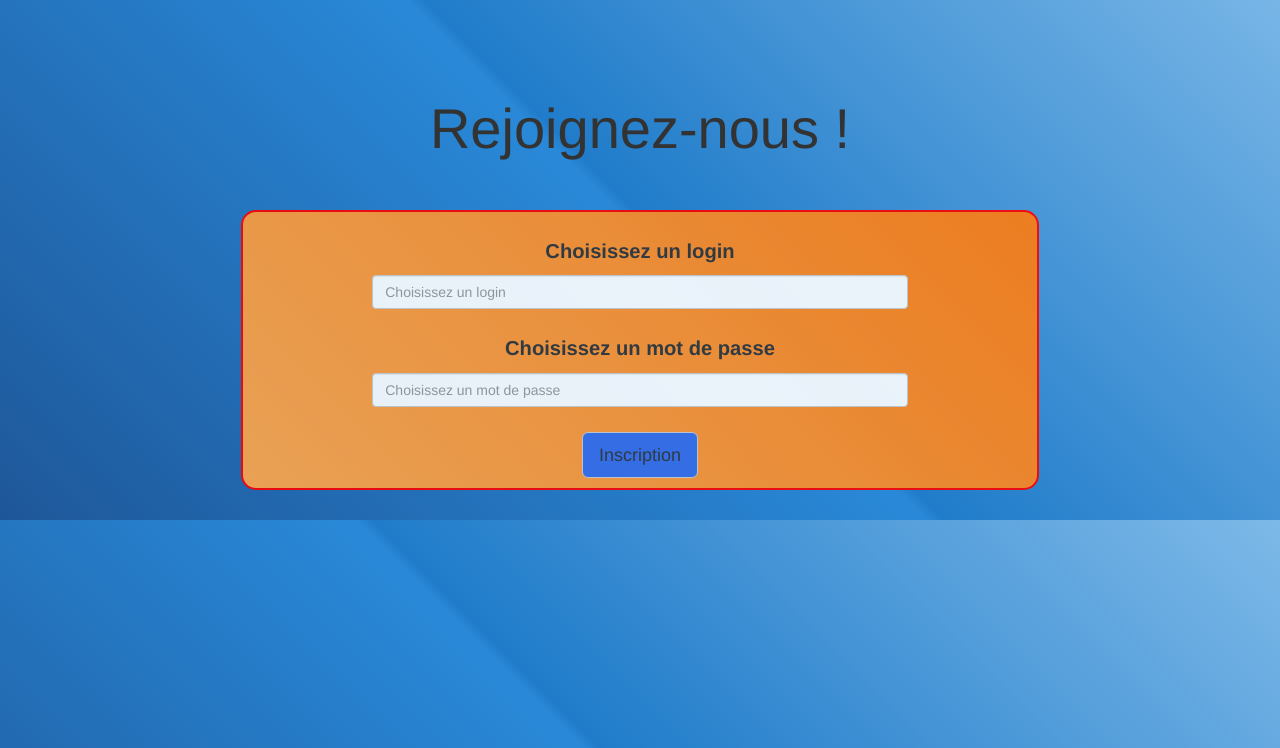
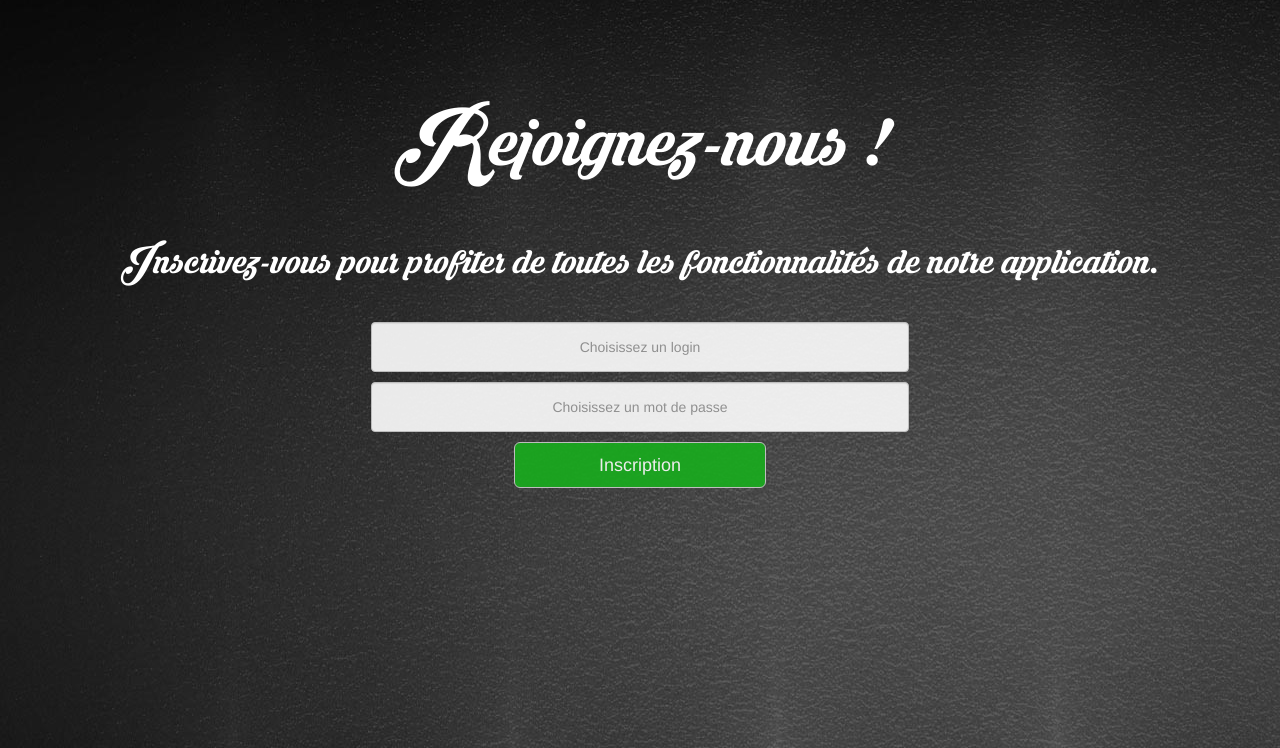
Before and after one commit to jules-larue/myJukebox, a Flask app: page /nouvel-utilisateur in a window 1280 px wide. Shown: the part 52-800 px from the top of the page. Run offline with Flask 2, Linux system fonts and the light colour scheme; some libraries are stand-ins or nearby versions.

Commit message:
refonte graphique page d'inscription

```diff
--- a/app/static/inscription_page.css
+++ b/app/static/inscription_page.css
@@ -1,17 +1,28 @@
-body{
-    background: linear-gradient(45deg, rgba(30,87,153,1) 0%,rgba(41,137,216,1) 50%,rgba(32,124,202,1) 51%,rgba(125,185,232,1) 100%);
+@font-face {
+    font-family: rock;
+    src: url('fonts/rock.ttf');
 }
 
-label{
+body{
+    background:url('inscription_page.jpg');
+    color:#fff;
+}
+
+
+.main h1, .main h2{
     text-align:center;
-    font-size:1.2em;
+    font-family:rock;
 }
 
 .main h1{
-    text-align:center;
-    font-size:4em;
+    font-size:6em;
     margin-bottom:50px;
 }
+
+.main h2{
+    font-size: 3em;
+}
+
 
 .main form{
     text-align:center;
@@ -19,21 +30,16 @@ label{
     padding: 25px;
     height: 280px !important;
     width: 70%;
-    border: 2px solid red;
     margin: 0 auto 30px auto;
-    border-radius: 15px;
-    background: linear-gradient(45deg, rgba(255,168,76,1) 0%,rgba(255,123,13,1) 100%);
     opacity: 0.9;
 }
 
-.main .input{
-    margin:auto;
-    text-align:center;
-}
 
 .main input{
+    height:50px;
     width: 75% !important;
-    margin:0 auto 25px auto;
+    text-align:center;
+    margin:0 auto 10px auto;
 }
 
 .main{
@@ -46,7 +52,9 @@ label{
 }
 
 .main button{
-    background: #376ce8;
+    background-color:#18ad1d;
+    color:#fff;
+    width:35%;
 }
 
 .bg-danger{
--- a/app/templates/inscription_page.html
+++ b/app/templates/inscription_page.html
@@ -9,6 +9,7 @@
 {% block main %}
 
 <h1>Rejoignez-nous !</h1>
+<h2>Inscrivez-vous pour profiter de toutes les fonctionnalités de notre application.</h2>
 
 <!-- Affichage d'un message d'erreur -->
 {% if user_exists %}
@@ -18,14 +19,12 @@
 <form role="form" method="POST" action=" {{ url_for('nouvel_utilisateur') }} ">
   {{ form.hidden_tag() }}
   <div class="form-group">
-    <label for="username" class="col-sm-12 control-label">{{ form.login.label }}</label>
     <div class="col-sm-12 input">
       {{ form.login(size=50, class_="form-control", placeholder="Choisissez un login") }}
     </div>
   </div>
 
   <div class="form-group">
-    <label for="password" class="col-sm-12 control-label">{{ form.password.label }}</label>
     <div class="col-sm-12 input">
       {{ form.password(size=50, class_="form-control", placeholder="Choisissez un mot de passe") }}
     </div>
```
Also changed, not shown: app/static/inscription_page.jpg (added).
